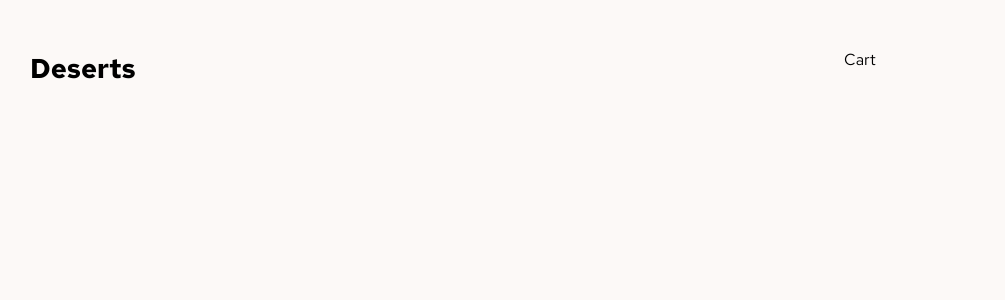
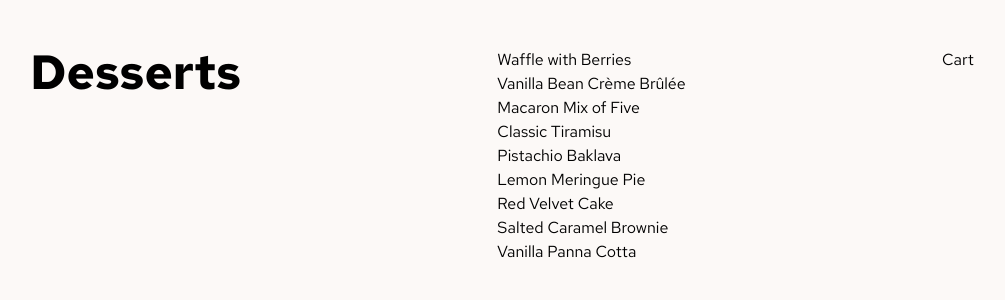
Before and after one commit to safinajjar/product-list-with-card, a Vue app: page / in a window 1280 px wide. Shown: the top 300 px of the page, without its empty margins (10-1015 px from the left). Built offline with nearby package versions, Linux system fonts and the light colour scheme.

Commit message:
product type and list of products

```diff
--- /dev/null
+++ b/src/components/ShopProduct.vue
@@ -0,0 +1,15 @@
+<script setup lang="ts">
+import type { Product } from './ShopProducts.vue'
+
+defineProps<{
+  product: Product
+}>()
+</script>
+
+<template>
+  <li>
+    {{ product.name }}
+  </li>
+</template>
+
+<style scoped></style>
--- a/src/components/ShopProducts.vue
+++ b/src/components/ShopProducts.vue
@@ -1,17 +1,30 @@
-<script setup lang="ts"></script>
+<script setup lang="ts">
+import { defineProps } from 'vue'
+import ShopProduct from './ShopProduct.vue'
+export type Product = {
+  id: number
+  image: {
+    thumbnail: string
+    mobile: string
+    tablet: string
+    desktop: string
+  }
+  name: string
+  category: string
+  price: number
+}
+
+defineProps<{
+  products: Product[]
+}>()
+</script>
 
 <template>
-  <h1>Deserts</h1>
+  <h1 class="text-5xl font-bold mb-8">Desserts</h1>
 
-  <div class="flex">
-    <div></div>
-  </div>
+  <ul class="flex flex-col">
+    <ShopProduct :product="product" v-for="product in products" :key="product.id" />
+  </ul>
 </template>
 
-<style scoped>
-h1 {
-  font-size: 1.7rem;
-  font-weight: 700;
-  margin-bottom: 1rem;
-}
-</style>
+<style scoped></style>
```
